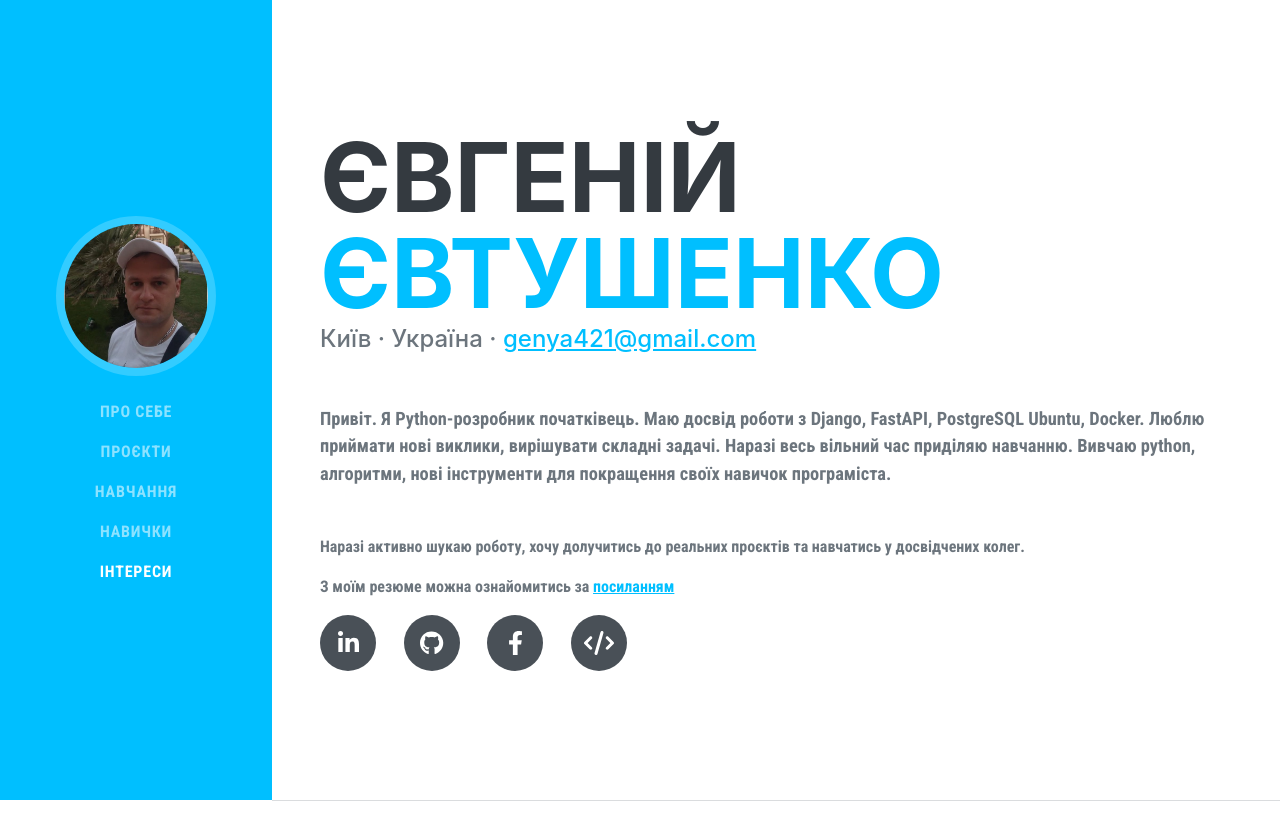
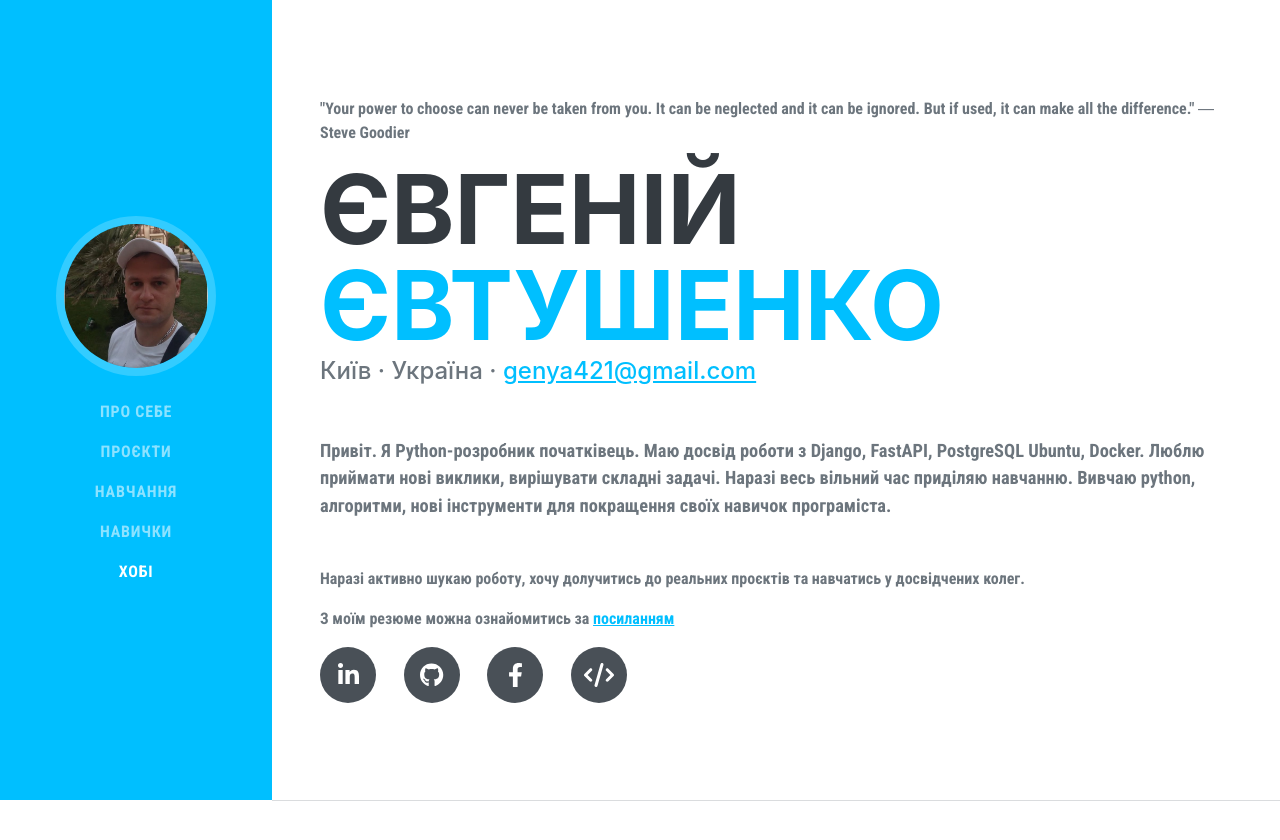
Before and after one commit to YevheniyEvt/myPlatform, a Django app: page /about/ in a window 1280 px wide. Shown: the top 840 px of the page. Run offline with Django 5.2, Linux system fonts and the light colour scheme; data comes from the database, SQL or seed files in the repository; some libraries are stand-ins or nearby versions; some web fonts are replaced.

Commit message:
change template about

```diff
--- a/about/models.py
+++ b/about/models.py
@@ -39,7 +39,7 @@ class Projects(models.Model):
     name = models.CharField()
     descriptions = models.TextField()
     instruments = models.TextField(blank=True, null=True)
-    order = models.BigIntegerField(default=0)
+
 
 
     def __str__(self):
--- a/templates/about/about_me.html
+++ b/templates/about/about_me.html
@@ -22,6 +22,7 @@
     <body id="page-top">
         <!-- Navigation-->
         <nav class="navbar navbar-expand-lg navbar-dark bg-primary fixed-top" id="sideNav">
+
             <a class="navbar-brand js-scroll-trigger" href="#page-top">
                 <span class="d-block d-lg-none">Yevgeniy Yevtushenko</span>
                 <span class="d-none d-lg-block"><img class="img-fluid img-profile rounded-circle mx-auto mb-2" src="{% static 'about/img/profile.jpg' %}" alt="..." /></span>
@@ -33,15 +34,17 @@
                     <li class="nav-item"><a class="nav-link js-scroll-trigger" href="#experience">Проєкти</a></li>
                     <li class="nav-item"><a class="nav-link js-scroll-trigger" href="#education">Навчання</a></li>
                     <li class="nav-item"><a class="nav-link js-scroll-trigger" href="#skills">Навички</a></li>
-                    <li class="nav-item"><a class="nav-link js-scroll-trigger" href="#interests">Інтереси</a></li>
+                    <li class="nav-item"><a class="nav-link js-scroll-trigger" href="#interests">Хобі</a></li>
                 </ul>
             </div>
         </nav>
         <!-- Page Content-->
         <div class="container-fluid p-0">
+
             <!-- About-->
             <section class="resume-section" id="about">
                 <div class="resume-section-content">
+                    <p>"Your power to choose can never be taken from you. It can be neglected and it can be ignored. But if used, it can make all the difference." ― Steve Goodier</p>
                     <h1 class="mb-0">
                         {{about.first_name}}
                         <span class="text-primary">{{about.second_name}}</span>
@@ -145,8 +148,8 @@
             <section class="resume-section" id="skills">
                 <div class="resume-section-content">
                     <h2 class="mb-5 text-primary">Навички</h2>
-                    <p>{{skills.descriptions}}</p>
-                    <div class="subheading mb-3">Мови програмування та інструменти</div>
+                    <p></p>
+                    <div class="subheading mb-1">{{skills.descriptions|linebreaksbr}}</div>
                     <ul class="list-inline dev-icons">
                         {% for instrument in skills.instruments %}
                         <li class="list-inline-item"><i class="{{instrument.icon.css_class}}"></i></li>
@@ -167,8 +170,8 @@
             <!-- Interests-->
             <section class="resume-section" id="interests">
                 <div class="resume-section-content">
-                    <h2 class="mb-5 text-primary">Інтереси</h2>
-                    <p class="mb-0">{{hobbies.descriptions}}</p>
+                    <h2 class="mb-5 text-primary">Хобі</h2>
+                    <p class="mb-0">{{hobbies.descriptions|linebreaksbr}}</p>
                 </div>
             </section>
             <hr class="m-0" />
```
